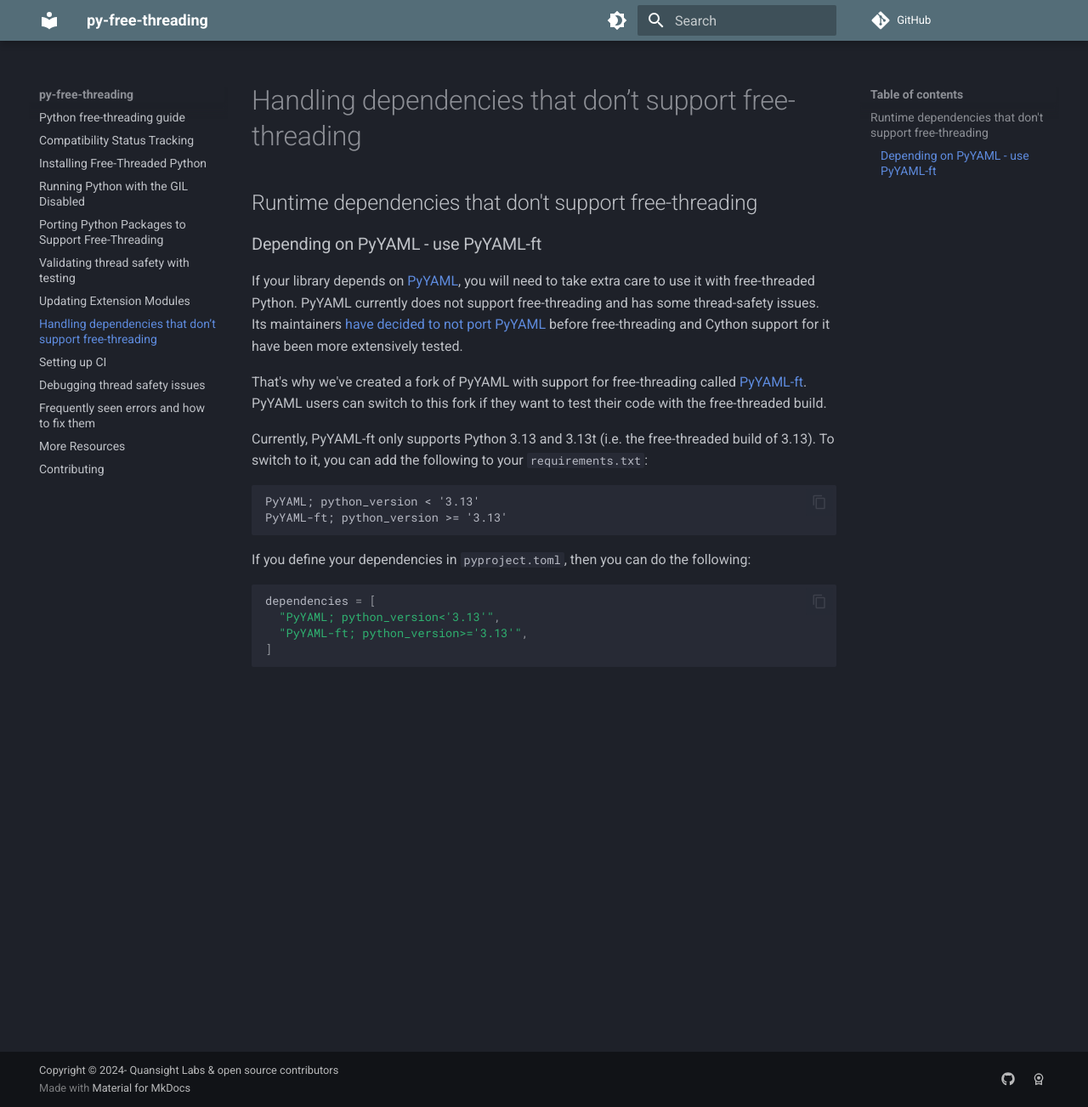
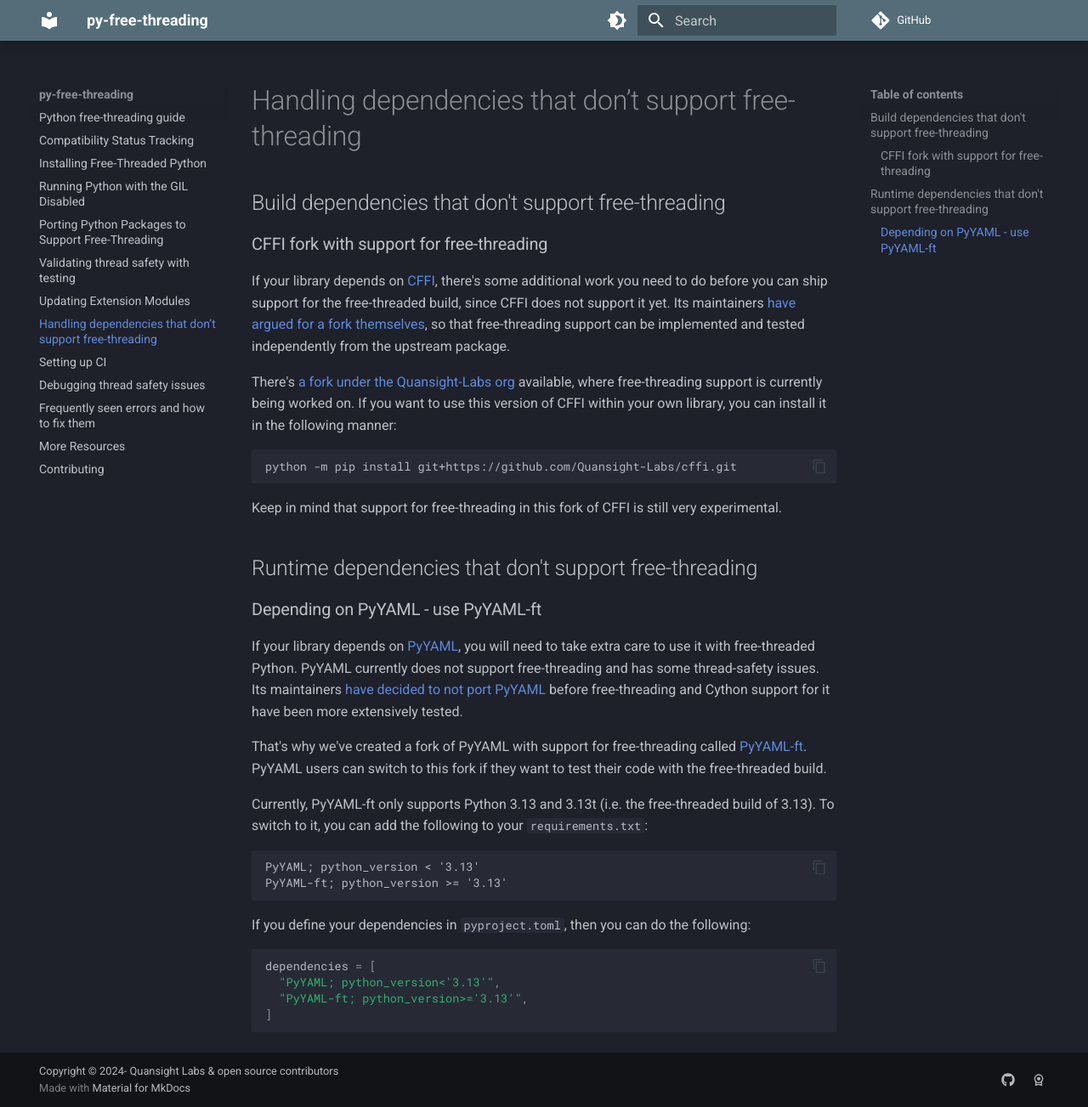
Before and after one commit to Quansight-Labs/free-threaded-compatibility, an MkDocs documentation site: the page built from docs/dependencies.md, in a window 1280 px wide and 1303 px high. Shown: the whole window at 85% size. Built offline with MkDocs 1.6.1 and Material for MkDocs 9.7.7, drawn with Linux system fonts in a browser that asks for light colours; comment, search, counter and statistics services are not loaded.

Commit message:
Add CFFI section in the dependencies page (#193)

````diff
--- a/docs/dependencies.md
+++ b/docs/dependencies.md
@@ -1,4 +1,27 @@
 # Handling dependencies that don’t support free-threading
+
+## Build dependencies that don't support free-threading
+
+### CFFI fork with support for free-threading
+
+If your library depends on [CFFI](https://github.com/python-cffi/cffi), there's
+some additional work you need to do before you can ship support for the free-threaded
+build, since CFFI does not support it yet. Its maintainers [have argued for a
+fork themselves](https://github.com/python-cffi/cffi/pull/143#issuecomment-2580781899),
+so that free-threading support can be implemented and tested independently
+from the upstream package.
+
+There's [a fork under the Quansight-Labs org](https://github.com/Quansight-Labs/cffi)
+available, where free-threading support is currently being worked on. If you want to
+use this version of CFFI within your own library, you can install it in the
+following manner:
+
+```bash
+python -m pip install git+https://github.com/Quansight-Labs/cffi.git
+```
+
+Keep in mind that support for free-threading in this fork of CFFI is still very
+experimental.
 
 ## Runtime dependencies that don't support free-threading
 
--- a/docs/porting-extensions.md
+++ b/docs/porting-extensions.md
@@ -744,3 +744,10 @@
 API constructs outside the limited API if you would like to do that, although
 these uses will need to be removed once the free-threaded build gains support
 for compiling with the limited API.
+
+# Dependencies that don't support free-threading
+
+If one of your build or runtime dependencies do not support free-threading,
+(e.g. CFFI currently doesn't), you might be able to switch to a fork. Find
+more details in [our guidance for handling dependencies that don't support
+free-threading](dependencies.md).
--- a/docs/tracking.md
+++ b/docs/tracking.md
@@ -115,8 +115,13 @@
 
 [^1]: Release available in the [Bazel Central Registry](https://registry.bazel.build)
 
-[^2]: Rust library released on [crates.io](https://crates.io/crates/pyo3)
+[^2]: There's [a fork of cffi](https://github.com/Quansight-Labs/cffi) available
+    with support for free-threading. More details on our [CFFI section on
+    dependencies that does not current support
+    free-threading](dependencies.md#cffi-fork-with-support-for-free-threading).
 
-[^3]: PyYAML-ft is a fork of [PyYAML](https://github.com/yaml/pyyaml).
+[^3]: Rust library released on [crates.io](https://crates.io/crates/pyo3)
+
+[^4]: PyYAML-ft is a fork of [PyYAML](https://github.com/yaml/pyyaml).
     For more details on how to use it, see our [PyYAML-specific section
     on dependencies that don't support free-threading](dependencies.md#depending-on-pyyaml-use-pyyaml-ft).
````
Also changed, not shown: other parts of docs/tracking.md (+4 -4 lines).
